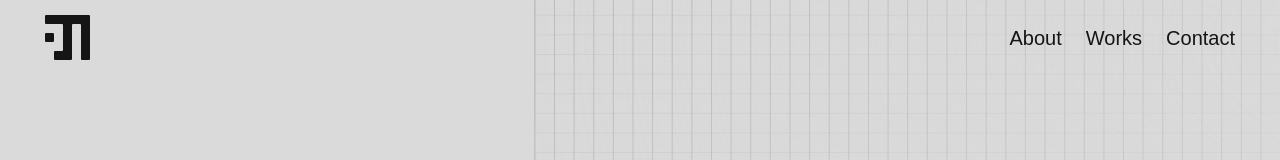
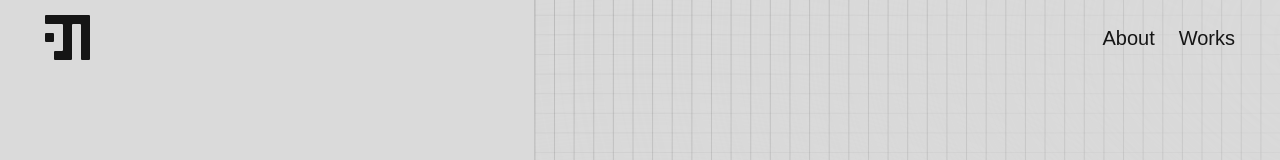
Before and after one commit to ABiteofPi/portfolio, a Vue app: page / in a window 1280 px wide. Shown: the top 160 px of the page. Built offline with nearby package versions, Linux system fonts and the light colour scheme; a web font is replaced by a local one.

Commit message:
fix: no contact link for now

```diff
--- a/src/views/components/NavBar.vue
+++ b/src/views/components/NavBar.vue
@@ -17,7 +17,7 @@ import Logo from "@/assets/images/logo.svg";
           <span class="navbar-link">Works</span>
         </RouterLink>
 
-        <span class="navbar-link">Contact</span>
+        <!-- <span class="navbar-link">Contact</span> -->
       </div>
     </div>
   </div>
```
